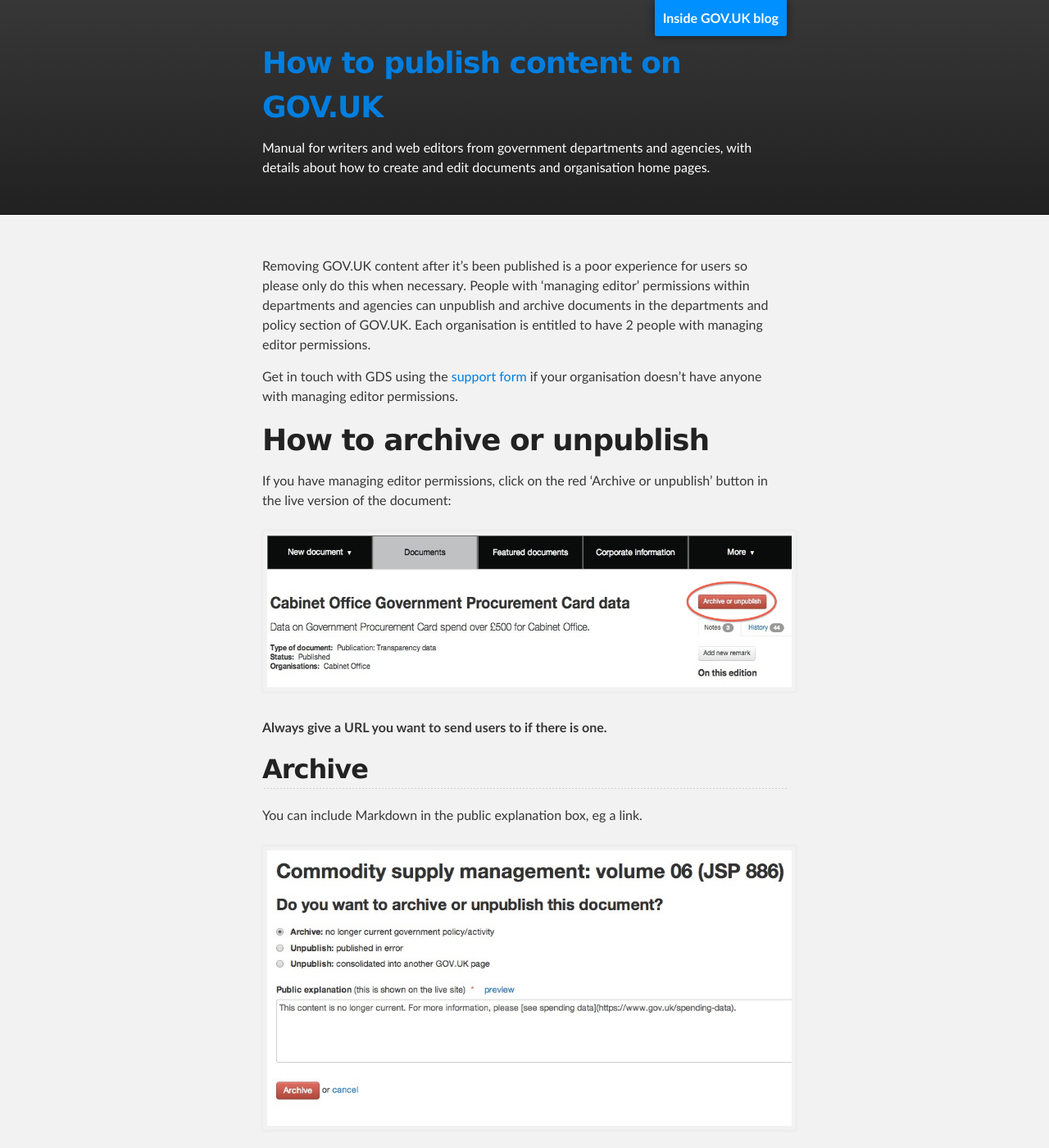
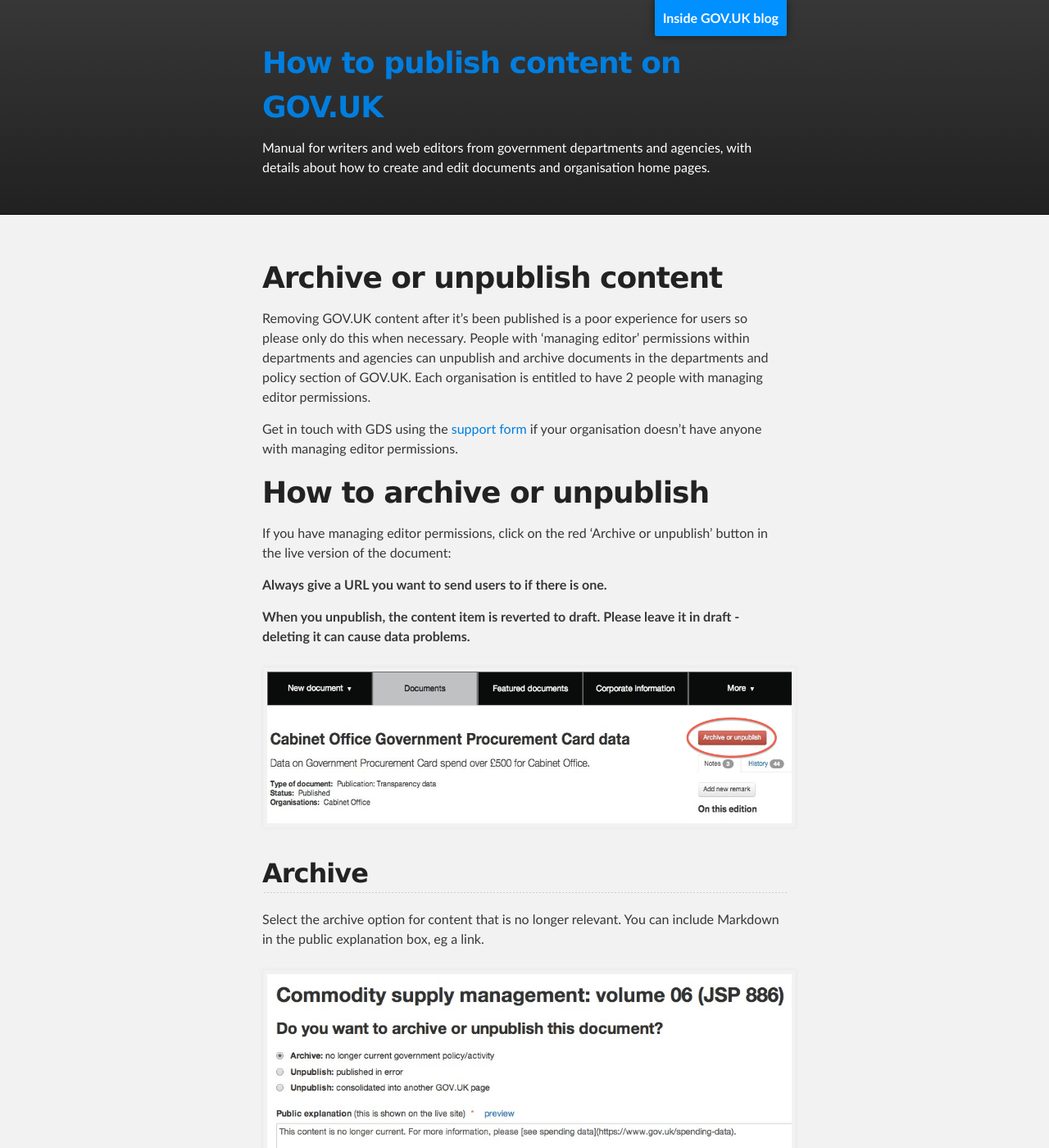
Before and after one commit to alphagov/inside-government-admin-guide, a Jekyll site: the page built from creating-documents/delete-unpublish.md, in a window 1280 px wide and 1400 px high. Shown: the whole window at 82% size. Built offline with Jekyll 4.4.1, drawn with Linux system fonts in a browser that asks for light colours; some of the changed text lies outside the part shown.

Commit message:
Simon's amends to unpublishing page #1

```diff
--- a/creating-documents/delete-unpublish.md
+++ b/creating-documents/delete-unpublish.md
@@ -2,6 +2,8 @@
 layout: default
 title: How to publish content / How to archive or unpublish documents
 ---
+
+#Archive or unpublish content
 
 Removing GOV.UK content after it’s been published is a poor experience for users so please only do this when necessary. People with 'managing editor' permissions within departments and agencies can unpublish and archive documents in the departments and policy section of GOV.UK. Each organisation is entitled to have 2 people with managing editor permissions.
 
@@ -11,13 +13,15 @@ Get in touch with GDS using the [support form](https://gov.uk/support/internal)
 
 If you have managing editor permissions, click on the red ‘Archive or unpublish’ button in the live version of the document:
 
+**Always give a URL you want to send users to if there is one.**
+
+**When you unpublish, the content item is reverted to draft. Please leave it in draft - deleting it can cause data problems.**
+
 ![Archive button](archive-button.png)
-
-**Always give a URL you want to send users to if there is one.**
 
 ##Archive
 
-You can include Markdown in the public explanation box, eg a link.
+Select the archive option for content that is no longer relevant. You can include Markdown in the public explanation box, eg a link.
 
 ![Explanation box](explanation-box.png)
 
```
Also changed, not shown: other parts of creating-documents/delete-unpublish.md (+0 -2 lines).
